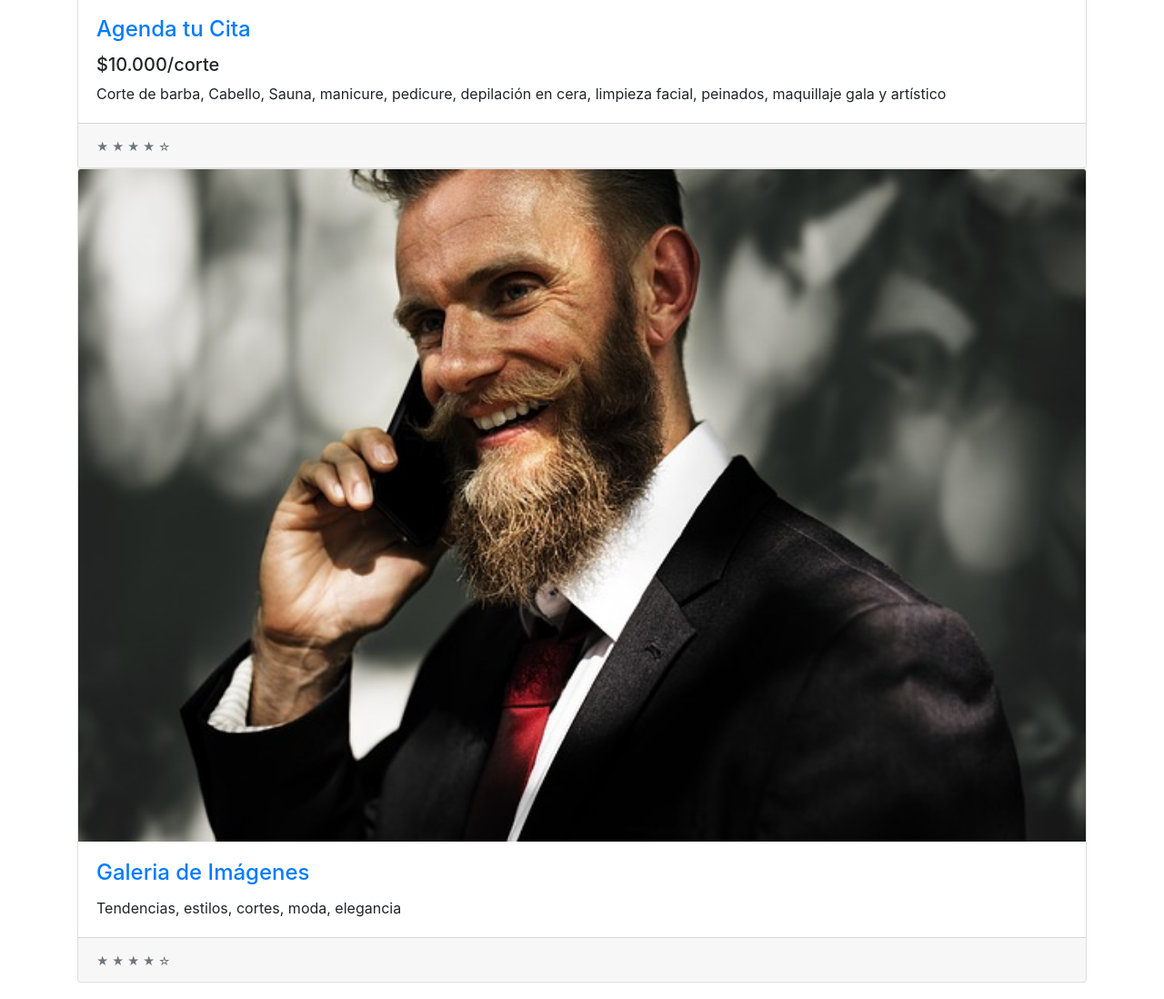
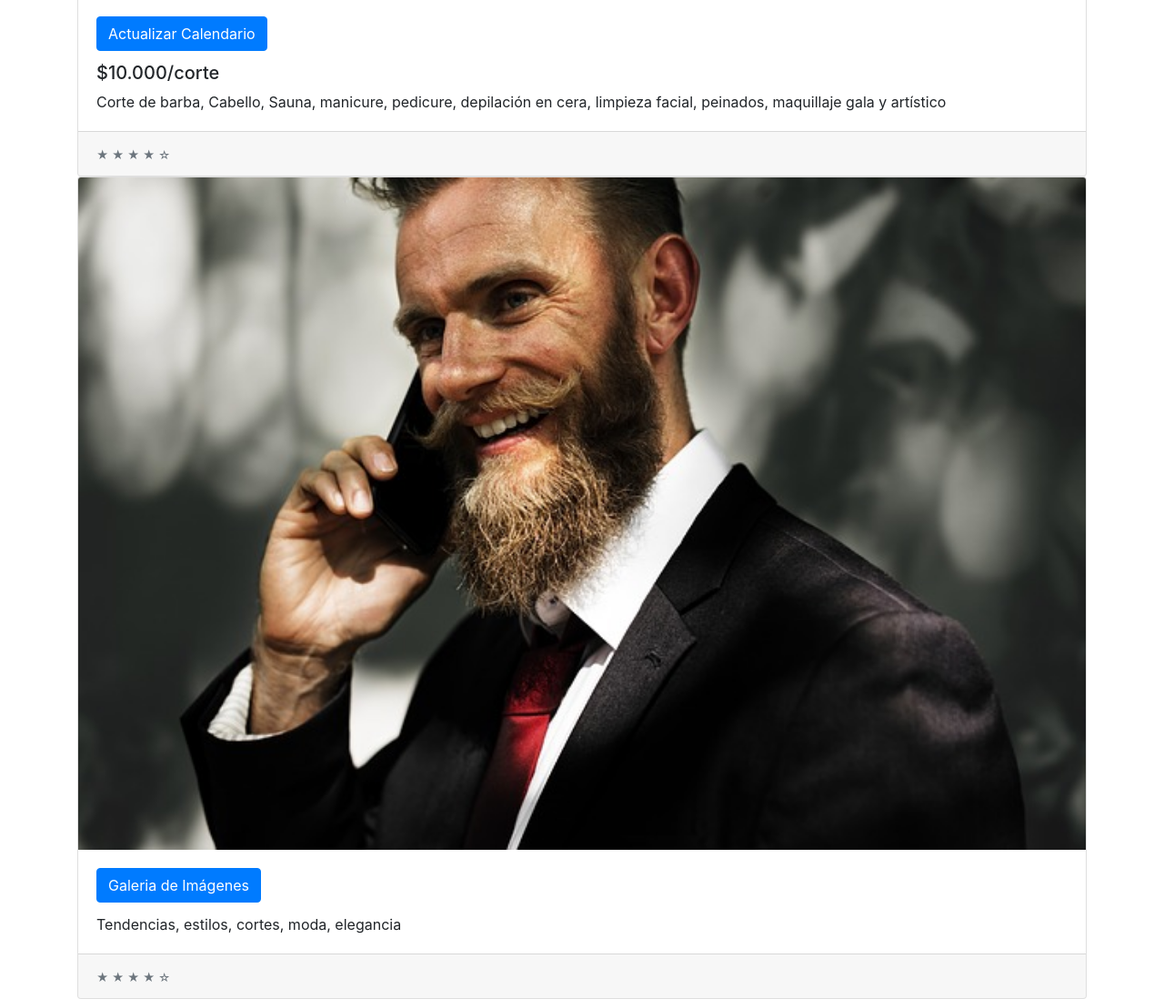
Before and after one commit to scharss/Bshop, a plain HTML site: page second.html in a window 1280 px wide. Shown: the part 834-1932 px from the top of the page at 91% size. Drawn offline with Linux system fonts and the light colour scheme; files that its build step writes are made by us from their sources; a script that the page names is missing.

Commit message:
Update second.html

```diff
--- a/second.html
+++ b/second.html
@@ -49,7 +49,7 @@
                             <a href="calendario.html"><img class="card-img-top" src="img/fondo.jpg" alt=""></a>
                             <div class="card-body">
                               <h4 class="card-title">
-                                <a href="calendario.html">Agenda tu Cita </a>
+                                <button type="button" class="btn btn-primary" onclick="location.href='calendario.html'" >Actualizar Calendario </button>
                               </h4>
                               <h5>$10.000/corte</h5>
                               <p class="card-text"> Corte de barba, Cabello, Sauna,  manicure,   pedicure, depilación en cera, limpieza facial, peinados, maquillaje gala y artístico</p>
@@ -66,7 +66,8 @@
                             <a href="galeria.html"><img class="card-img-top" src="img/3.jpg" alt=""></a>
                             <div class="card-body">
                               <h4 class="card-title">
-                                <a href="galeria.html">Galeria de Imágenes</a>
+                               <button type="button" class="btn btn-primary" onclick="location.href='galeria.html'" >Galeria de Imágenes </button>
+
                               </h4>
                               <h5></h5>
                               <p class="card-text">Tendencias, estilos, cortes, moda, elegancia</p>
```
